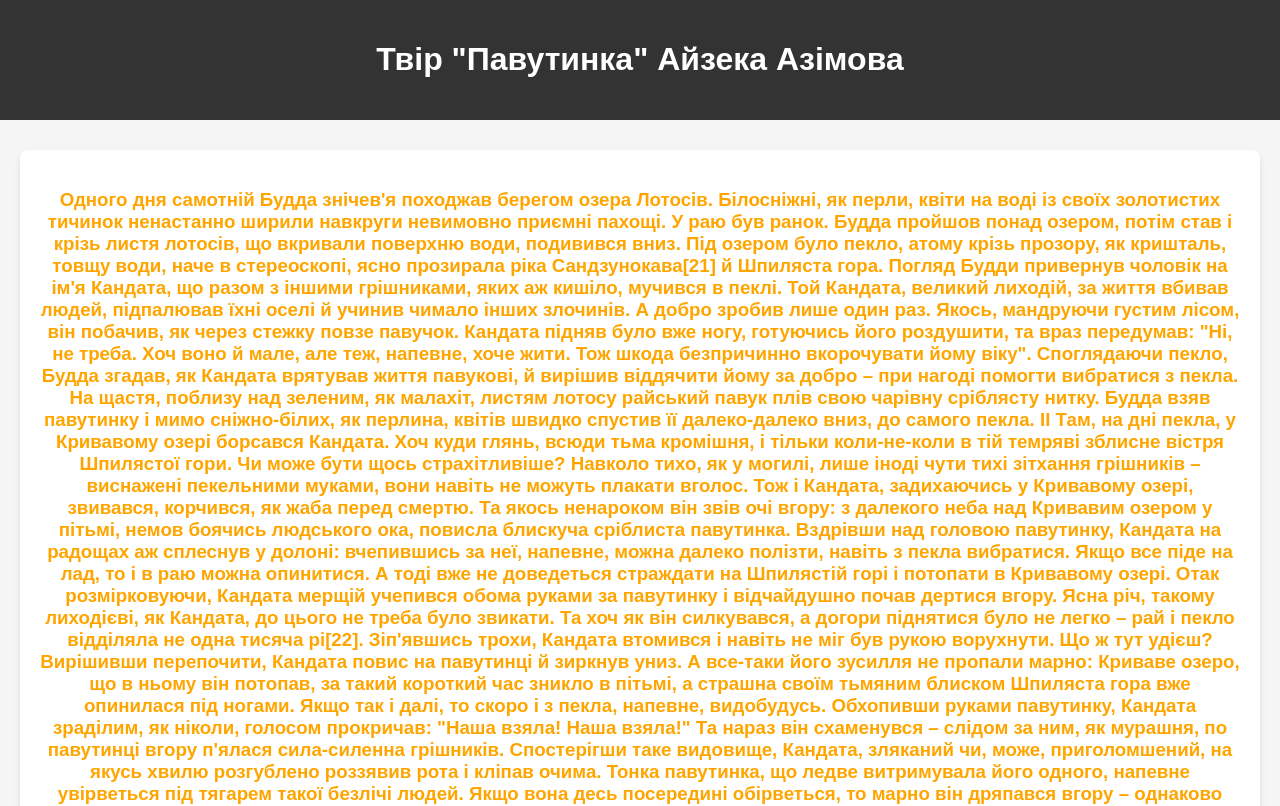
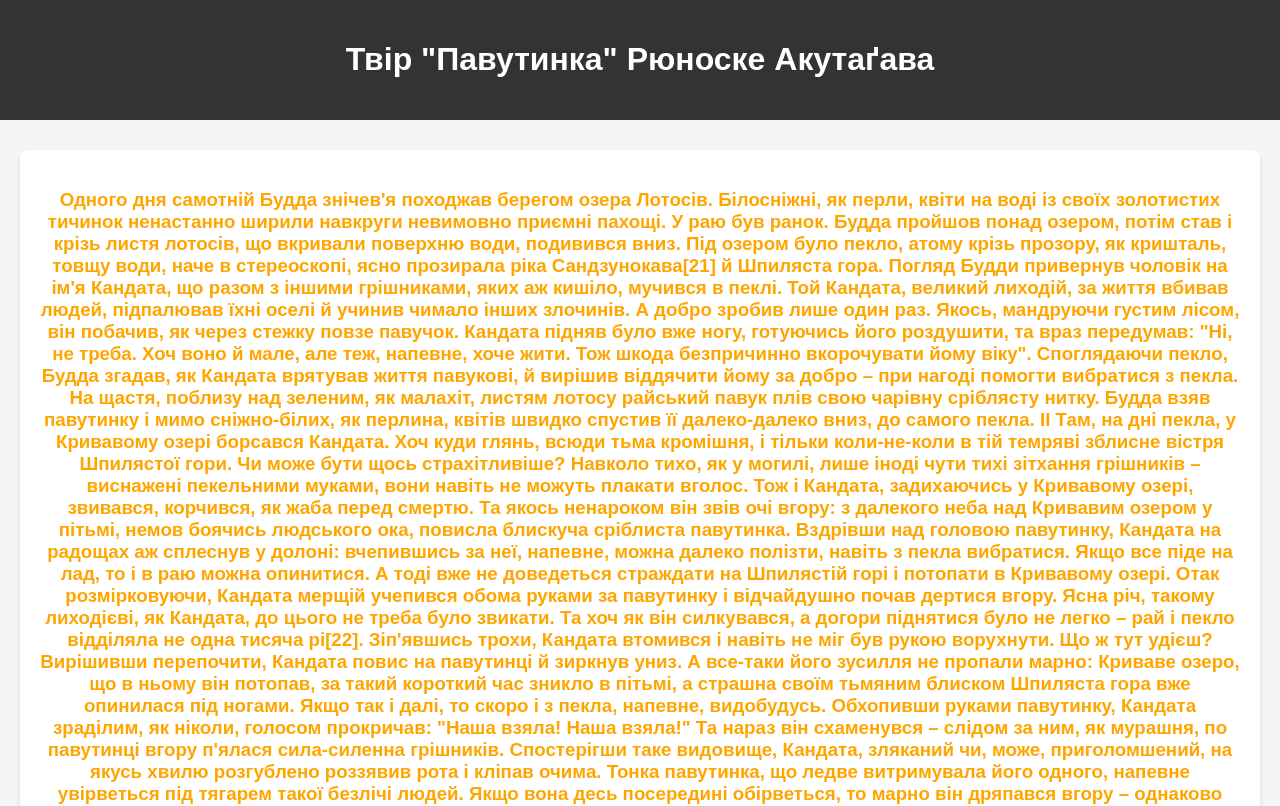
Before and after one commit to Kotyara45/Akutagava, a plain HTML site: page index.html in a window 1280 px wide. Shown: the top 806 px of the page. Drawn offline with Linux system fonts and the light colour scheme.

Commit message:
Update index.html

```diff
--- a/index.html
+++ b/index.html
@@ -66,7 +66,7 @@
 <body>
 
 <header>
-    <h1>Твір "Павутинка" Айзека Азімова</h1>
+    <h1>Твір "Павутинка" Рюноске Акутаґава</h1>
 </header>
 
 <main>
```
